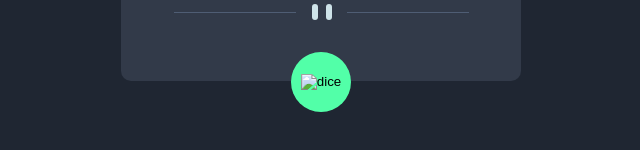
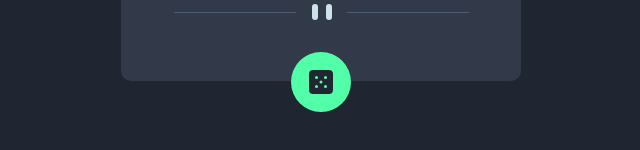
Before and after one commit to luis92guimaraes/advice-generator-app-main, a plain HTML site: page index.html in a window 1280 px wide. Shown: the part 452-602 px from the top of the page, 319-959 px from the left. Drawn offline with Linux system fonts and the light colour scheme; the site is published under a folder, as on GitHub Pages, so addresses that start at the root find nothing.

Commit message:
update index.html

```diff
--- a/index.html
+++ b/index.html
@@ -25,7 +25,7 @@
       </picture>
 
       <button class="dice">
-          <img src="/src/images/icon-dice.svg" alt="dice">
+          <img src="./src/images/icon-dice.svg" alt="dice">
       </button>
     </div>
   </main>
```
